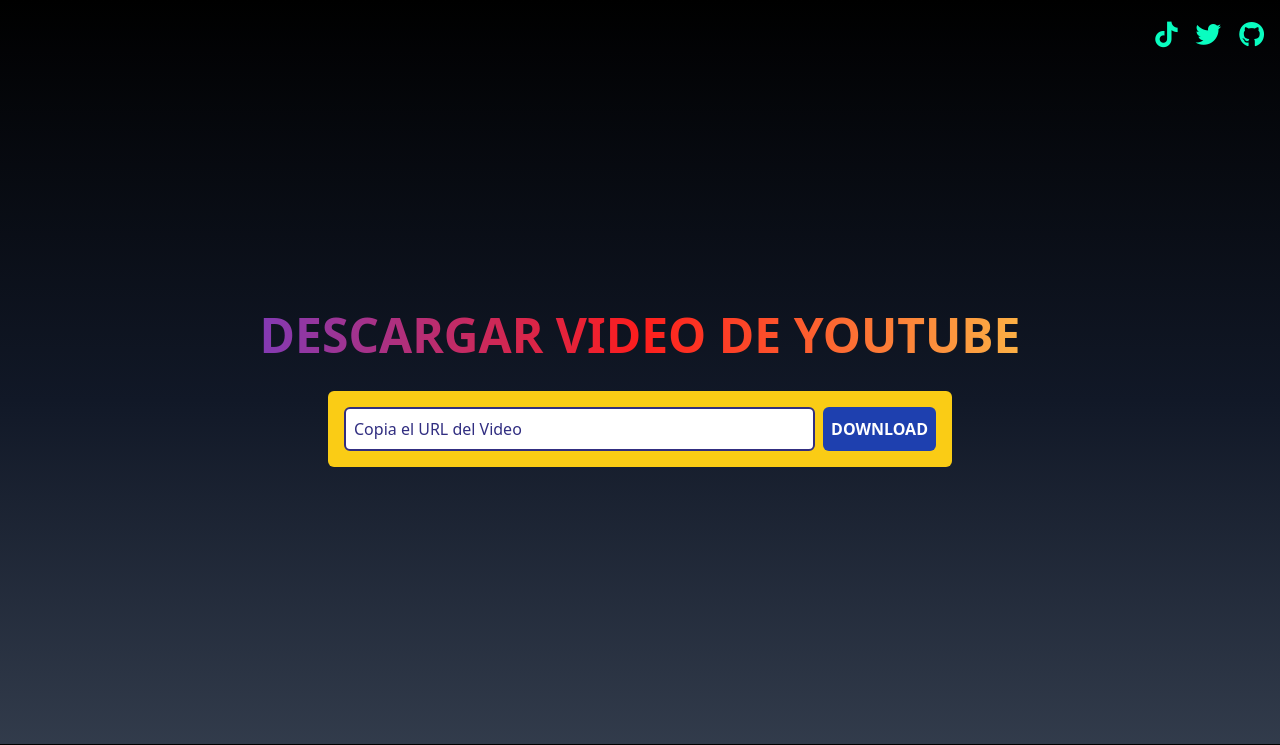
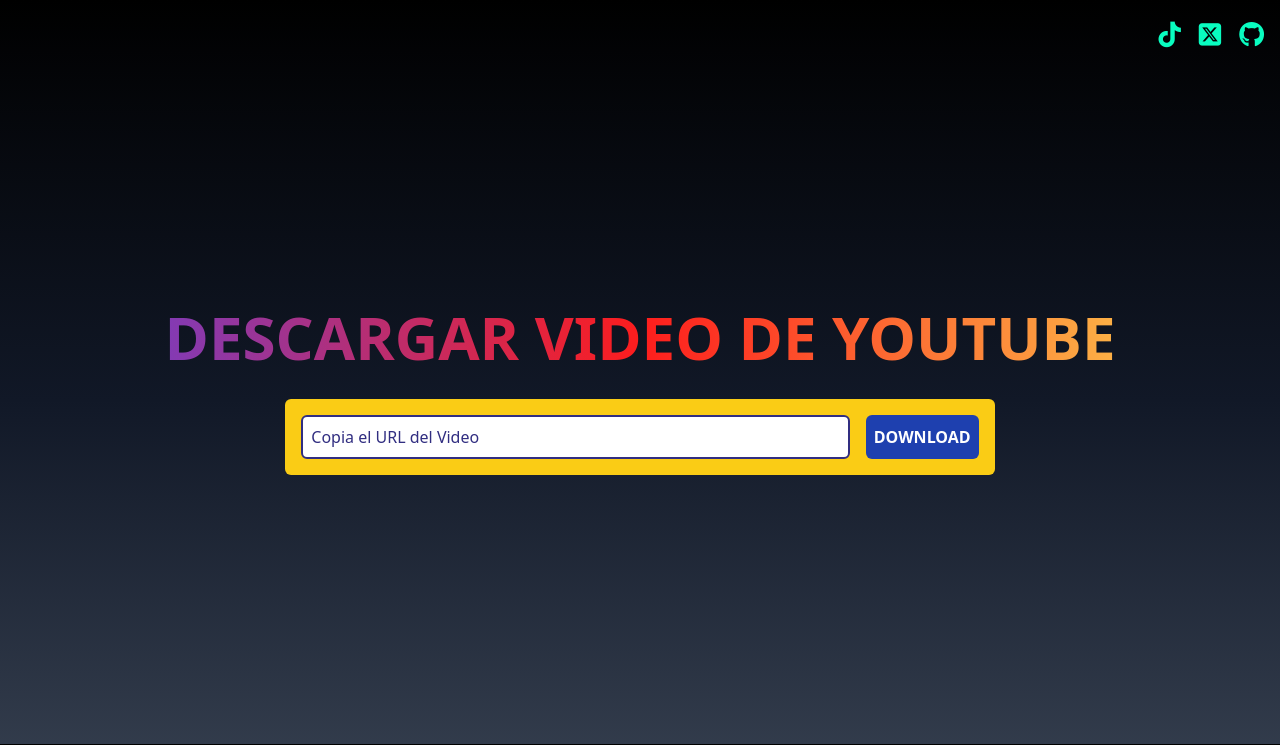
Before and after one commit to jlmunozfdev/youtube_downloader, a Django app: page / in a window 1280 px wide. Shown: the top 745 px of the page. Run offline with Django 5.2, Linux system fonts and the light colour scheme; style sheets or scripts are compiled from the project's sources; some libraries are stand-ins or nearby versions.

Commit message:
Update settings, index, _base, nav y footer

```diff
--- a/downloader/settings.py
+++ b/downloader/settings.py
@@ -26,7 +26,7 @@
 # SECURITY WARNING: don't run with debug turned on in production!
 DEBUG = True
 
-ALLOWED_HOSTS = ['youtube-downloader-7mnn.onrender.com']
+ALLOWED_HOSTS = ['*']
 
 
 # Application definition
--- a/downloader/urls.py
+++ b/downloader/urls.py
@@ -16,11 +16,11 @@
 """
 from django.contrib import admin
 from django.urls import path, include
-from django.contrib.staticfiles.urls import staticfiles_urlpatterns
+from django.contrib.staticfiles.urls import staticfiles_urlpatterns #For Deploy Render
 
 urlpatterns = [
     path('admin/', admin.site.urls),
     path('', include('app.urls'))
 ]
 
-urlpatterns += staticfiles_urlpatterns()
+urlpatterns += staticfiles_urlpatterns() # For Deploy Render
--- a/templates/index.html
+++ b/templates/index.html
@@ -5,10 +5,12 @@
 
 {% block content %}
 
-    <h1 class="text-white text-5xl font-bold uppercase gradient-text">Descargar Video de YouTube</h1>
+    <h1 class="text-white text-3xl md:text-4xl lg:text-6xl font-bold uppercase gradient-text text-center">
+        Descargar Video de YouTube
+    </h1>
 
-    <div class="w-full h-32 flex flex-col justify-between items-center mt-4">
-        <form method="POST" class="w-1/2 bg-yellow-400 p-4 m-4 rounded-md flex gap-2" enctype="multipart/form-data" id="downloadForm">
+    <div class="w-full p-4 flex flex-col justify-center items-center">
+        <form method="POST" class="w-full md:w-2/3 lg:w-7/12 bg-yellow-400 p-4 m-4 rounded-md flex flex-col md:flex-row gap-4" enctype="multipart/form-data" id="downloadForm">
             {% csrf_token %}
             <input type="text" name="url" placeholder="Copia el URL del Video" class="w-full border-2 border-indigo-900 rounded-md py-2 px-2 placeholder-indigo-900 text-orange-700" required>
             <button type="submit" class="bg-blue-800 px-2 rounded-md font-bold uppercase text-white hover:bg-blue-500">
--- a/templates/layouts/_base.html
+++ b/templates/layouts/_base.html
@@ -11,7 +11,7 @@
     <title>{% block title %}{% endblock title %}</title>
 
 
-    <link rel="stylesheet" href="{% static 'src/output.css' %}">
+    <script src="https://cdn.tailwindcss.com"></script>
     <link rel="stylesheet" href="{% static 'src/main.css' %}">
     <!-- Font Awesome Icons -->
     <script
--- a/templates/layouts/partials/nav.html
+++ b/templates/layouts/partials/nav.html
@@ -1,5 +1,5 @@
 <div class="iconos">
     <a class="iconos__enlace" href="https://www.tiktok.com/@jlmunozfdev" target="_blank"><i class="fab fa-tiktok"></i></a>
-    <a class="iconos__enlace" href="https://twitter.com/jlmunozfdev" target="_blank"><i class="fab fa-twitter"></i></a>
+    <a class="iconos__enlace" href="https://twitter.com/jlmunozfdev" target="_blank"><i class="fa-brands fa-square-x-twitter"></i></a>
     <a class="iconos__enlace" href="https://github.com/jlmunozfdev" target="_blank"><i class="fab fa-github"></i></a>
 </div>
```
